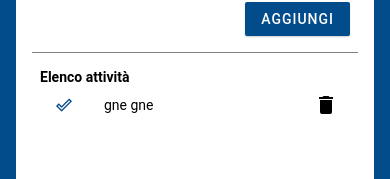
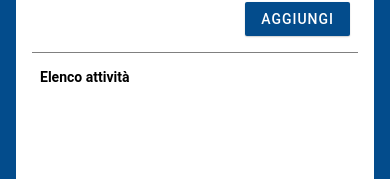
Before and after one commit to puntoclassic/react-native-todolist, a React Native app: screen / in a window 390 px wide. Shown: the part 154-333 px from the top of the page. Built offline with nearby package versions, Linux system fonts and the light colour scheme.

Commit message:
added scrollview

```diff
--- a/pages/HomePage.js
+++ b/pages/HomePage.js
@@ -1,7 +1,7 @@
 import { StatusBar } from 'expo-status-bar';
-import { useState } from 'react';
-import { SafeAreaView, StyleSheet, View } from 'react-native';
-import { Appbar, Button, Text, TextInput, useTheme, IconButton } from 'react-native-paper';
+import { useEffect, useState } from 'react';
+import { SafeAreaView, StyleSheet, View, ScrollView } from 'react-native';
+import { Appbar, Button, Text, TextInput, useTheme, IconButton, List } from 'react-native-paper';
 
 
 function ListItem({ children, onDeleteClick }) {
@@ -20,7 +20,6 @@ function ListItem({ children, onDeleteClick }) {
 export default function HomePage() {
 
     const [items, setItems] = useState([
-        "gne gne"
     ]);
     const [currentValue, setCurrentValue] = useState("");
 
@@ -29,6 +28,8 @@ export default function HomePage() {
             return items.filter((i) => i != item);
         });
     }
+
+
 
 
     return (
@@ -55,8 +56,10 @@ export default function HomePage() {
                 </View>
                 <View style={styles.listContainer}>
                     <Text style={styles.listContainerTitle}>Elenco attività</Text>
-                    <View>
-                        {items.map((item, index) => <ListItem key={index} onDeleteClick={() => deleteItem(item)}>{item}</ListItem>)}
+                    <View style={{ flex: 1 }}>
+                        <ScrollView>
+                            {items.map((item, index) => <ListItem key={index} onDeleteClick={() => deleteItem(item)}>{item}</ListItem>)}
+                        </ScrollView>
                     </View>
                 </View>
                 <View style={styles.bottomBar}>
```
